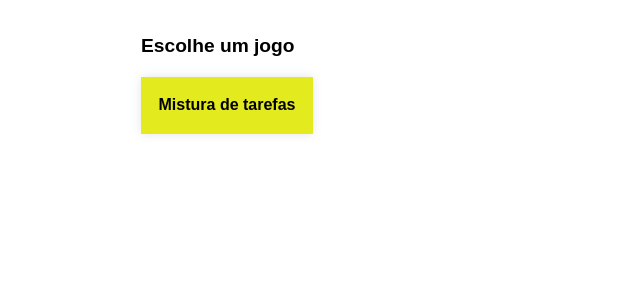
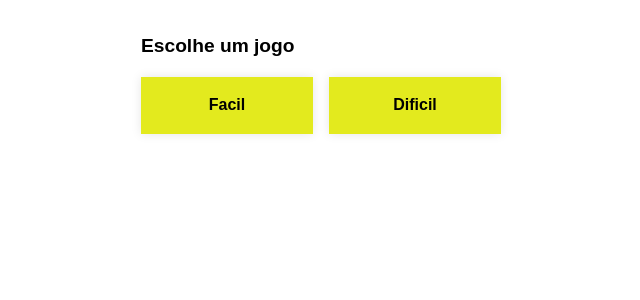
Before and after one commit to RozbehSharahi/isibisi, a Nuxt app: page / in a window 1280 px wide. Shown: the top 300 px of the page, without its empty margins (131-771 px from the left). Built offline with nearby package versions, Linux system fonts and the light colour scheme.

Commit message:
Hard mode with short videos

```diff
--- a/comps/ThePoints.vue
+++ b/comps/ThePoints.vue
@@ -13,7 +13,7 @@ const max = ref(props.max || 15);
 const minToAchieve = computed(() => props.minToAchieve || max.value);
 const currentPoints = computed(() => props.currentPoints);
 const points = computed(() => Array(max.value).fill(true));
-const columns = computed(() => Math.max(max.value, 12));
+const columns = computed(() => Math.min(max.value, 15));
 
 watch(currentPoints, () => {
   emit(currentPoints.value === minToAchieve.value ? "success" : "fail");
--- a/comps/TheRandomVideo.vue
+++ b/comps/TheRandomVideo.vue
@@ -1,14 +1,12 @@
 <script setup lang="ts">
 import TheVideo from "~/comps/TheVideo.vue";
 import { randomSample } from "~/utils/random";
-
-type VideoType = {
-  code: string;
-};
+import { VideoType } from "~/video/video-type";
 
 const stopped = ref(false);
 
 const props = defineProps<{
+  videos: VideoType[];
   stopAfterXSeconds?: number;
 }>();
 
@@ -18,25 +16,7 @@ onMounted(() => {
   }
 });
 
-const videos = ref<VideoType[]>([
-  { code: "Hrph2EW9VjY" },
-  { code: "pVHKp6ffURY" },
-  { code: "cvvd-9azD1M" },
-  { code: "1V_xRb0x9aw" },
-  { code: "l6rS8Dv5g-8" },
-  { code: "l6rS8Dv5g-8" },
-  { code: "MsXdUtlDVhk" },
-  { code: "ZyhrYis509A" },
-  { code: "r2LVJU6Qnkc" },
-  { code: "9Wzr9EK47_U" },
-  { code: "GibiNy4d4gc" },
-  { code: "vP9r6UjCA7I" },
-  { code: "uw5ajQ_ya0s" },
-  { code: "ZXcTvbLwsRs" },
-  { code: "DieDbDmNXE4" },
-]);
-
-const video = computed((): VideoType => randomSample(videos.value));
+const video = computed((): VideoType => randomSample(props.videos));
 </script>
 <template>
   <div v-if="!stopped">
--- a/pages/games/fill-game.vue
+++ b/pages/games/fill-game.vue
@@ -1,4 +1,5 @@
 <script setup lang="ts">
+import { useRoute } from "vue-router";
 import { FillQuest } from "~/quests/fill-quest";
 import TheHeadline from "~/comps/TheHeadline.vue";
 import TheQuest from "~/comps/TheQuest.vue";
@@ -12,7 +13,13 @@ import TheButton from "~/comps/TheButton.vue";
 import TheRandomVideo from "~/comps/TheRandomVideo.vue";
 import { randomSample } from "~/utils/random";
 import TheSadFace from "~/comps/TheSadFace.vue";
+import { songVideos } from "~/video/song-videos";
+import { shortMovies } from "~/video/short-movies";
 
+const route = useRoute();
+const videos = computed(() => (route.query.hard ? shortMovies : songVideos));
+const videoTimeout = computed(() => (route.query.hard ? 60 * 10 : 60 * 3));
+const neededPoints = computed(() => (route.query.hard ? 20 : 15));
 const createNewQuest = (): FillQuest => {
   const possibleQuests: (() => FillQuest)[] = [
     () => FillQuest.createTensSumQuest(),
@@ -95,7 +102,11 @@ onMounted(async () => {
             <the-headline>Tenta de novo</the-headline>
             <the-sad-face />
           </template>
-          <the-points :current-points="points" :max="15" @success="success" />
+          <the-points
+            :current-points="points"
+            :max="neededPoints"
+            @success="success"
+          />
           <the-grid :key="quest.getCalculation()" :columns="14" class="quest">
             <div
               v-for="part in quest.getParts()"
@@ -128,7 +139,10 @@ onMounted(async () => {
       <the-container v-else tag="div" class="video">
         <the-grid>
           <the-headline>Bravo Isabella</the-headline>
-          <the-random-video :stop-after-x-seconds="60 * 3" />
+          <the-random-video
+            :videos="videos"
+            :stop-after-x-seconds="videoTimeout"
+          />
           <the-button @click="restart">Outra Vez</the-button>
         </the-grid>
       </the-container>
--- a/pages/index.vue
+++ b/pages/index.vue
@@ -6,8 +6,22 @@ import TheBigButton from "~/comps/TheBigButton.vue";
 <template>
   <the-grid>
     <the-headline>Escolhe um jogo</the-headline>
-    <the-big-button class="span-3" @click="navigateTo('/games/fill-game')">
-      Mistura de tarefas
+    <the-big-button
+      class="span-3"
+      @click="navigateTo({ path: '/games/fill-game' })"
+    >
+      Facil
+    </the-big-button>
+    <the-big-button
+      class="span-3"
+      @click="
+        navigateTo({
+          path: '/games/fill-game',
+          query: { hard: 1 },
+        })
+      "
+    >
+      Dificil
     </the-big-button>
   </the-grid>
 </template>
--- /dev/null
+++ b/video/short-movies.ts
@@ -0,0 +1,3 @@
+import { VideoType } from "~/video/video-type";
+
+export const shortMovies: VideoType[] = [{ code: "UUlaseGrkLc" }];
--- /dev/null
+++ b/video/song-videos.ts
@@ -0,0 +1,19 @@
+import { VideoType } from "~/video/video-type";
+
+export const songVideos: VideoType[] = [
+  { code: "Hrph2EW9VjY" },
+  { code: "pVHKp6ffURY" },
+  { code: "cvvd-9azD1M" },
+  { code: "1V_xRb0x9aw" },
+  { code: "l6rS8Dv5g-8" },
+  { code: "l6rS8Dv5g-8" },
+  { code: "MsXdUtlDVhk" },
+  { code: "ZyhrYis509A" },
+  { code: "r2LVJU6Qnkc" },
+  { code: "9Wzr9EK47_U" },
+  { code: "GibiNy4d4gc" },
+  { code: "vP9r6UjCA7I" },
+  { code: "uw5ajQ_ya0s" },
+  { code: "ZXcTvbLwsRs" },
+  { code: "DieDbDmNXE4" },
+];
--- /dev/null
+++ b/video/video-type.ts
@@ -0,0 +1,3 @@
+export type VideoType = {
+  code: string;
+};
```
